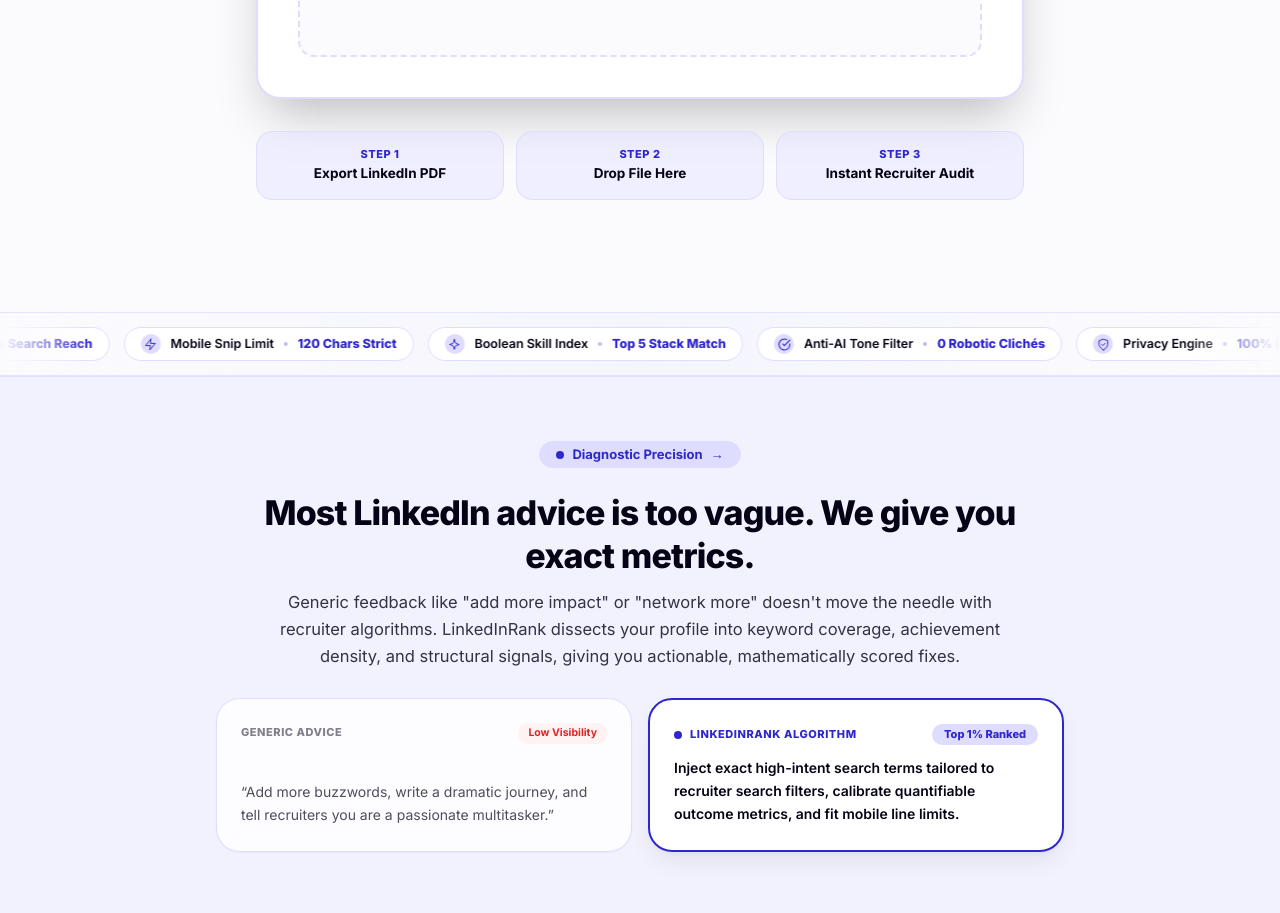
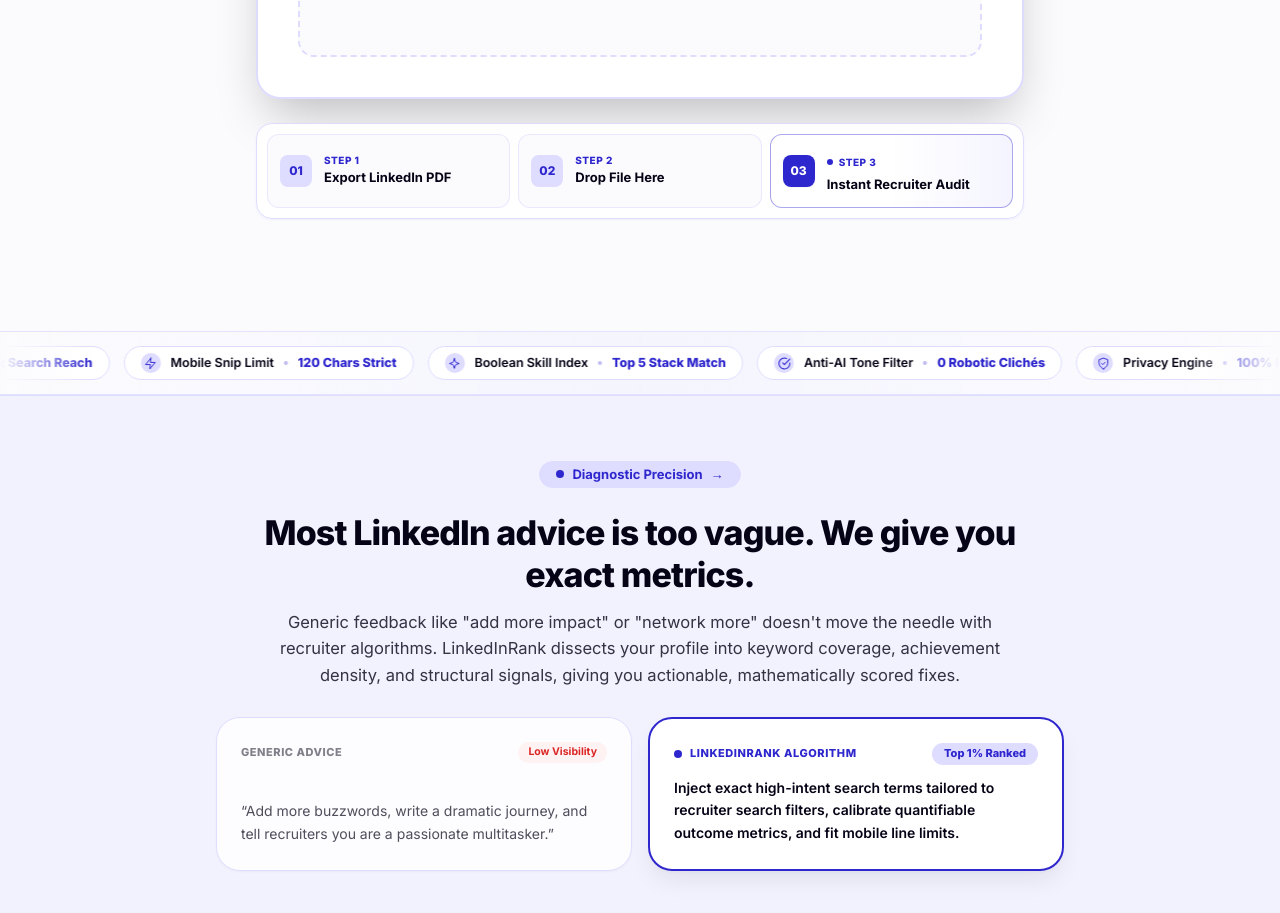
Before and after one commit to bhavishyasingla1/linkedinrank, a Next.js app: page / in a window 1280 px wide. Shown: the part 869-1782 px from the top of the page. Built offline with nearby package versions, Linux system fonts and the light colour scheme.

Commit message:
feat: redesign 3-step uploader guide into unified connected workflow bar with clean typography and badges

```diff
--- a/components/HeroUploaderStudio.tsx
+++ b/components/HeroUploaderStudio.tsx
@@ -256,19 +256,57 @@
                 </div>
             </div>
 
-            {/* ── 3-Step Microbar Below Window in Lavender Pill Fills ── */}
-            <div className="mt-8 grid grid-cols-1 sm:grid-cols-3 gap-3 text-center">
-                <div className="flex items-center sm:flex-col justify-between sm:justify-center p-3.5 rounded-2xl bg-[#dedcff]/40 border border-[#dedcff] hover:bg-[#dedcff]/70 transition-colors">
-                    <span className="text-[11px] font-extrabold text-[#2f27ce] uppercase tracking-wider">Step 1</span>
-                    <span className="text-[13.5px] font-bold text-[#050315]">Export LinkedIn PDF</span>
-                </div>
-                <div className="flex items-center sm:flex-col justify-between sm:justify-center p-3.5 rounded-2xl bg-[#dedcff]/40 border border-[#dedcff] hover:bg-[#dedcff]/70 transition-colors">
-                    <span className="text-[11px] font-extrabold text-[#2f27ce] uppercase tracking-wider">Step 2</span>
-                    <span className="text-[13.5px] font-bold text-[#050315]">Drop File Here</span>
-                </div>
-                <div className="flex items-center sm:flex-col justify-between sm:justify-center p-3.5 rounded-2xl bg-[#dedcff]/40 border border-[#dedcff] hover:bg-[#dedcff]/70 transition-colors">
-                    <span className="text-[11px] font-extrabold text-[#2f27ce] uppercase tracking-wider">Step 3</span>
-                    <span className="text-[13.5px] font-bold text-[#050315]">Instant Recruiter Audit</span>
+            {/* ── 3-Step Workflow Pipeline Connected Bar ── */}
+            <div className="mt-6 p-2 sm:p-2.5 rounded-2xl bg-white/90 border border-[#dedcff] shadow-sm shadow-[#2f27ce]/5 backdrop-blur-md">
+                <div className="grid grid-cols-1 sm:grid-cols-3 gap-2 relative">
+                    {/* Step 1 */}
+                    <div className="flex items-center gap-3 p-3 rounded-xl bg-[#fbfbfe] border border-[#dedcff]/60 hover:border-[#2f27ce]/40 transition-all group">
+                        <div className="w-8 h-8 rounded-lg bg-[#dedcff] text-[#2f27ce] font-extrabold text-[12px] flex items-center justify-center shrink-0 group-hover:scale-105 transition-transform shadow-2xs">
+                            01
+                        </div>
+                        <div className="text-left min-w-0">
+                            <span className="block text-[10px] font-extrabold text-[#2f27ce] uppercase tracking-wider leading-none">
+                                Step 1
+                            </span>
+                            <span className="block text-[13px] font-bold text-[#050315] truncate mt-0.5">
+                                Export LinkedIn PDF
+                            </span>
+                        </div>
+                    </div>
+
+                    {/* Step 2 */}
+                    <div className="flex items-center gap-3 p-3 rounded-xl bg-[#fbfbfe] border border-[#dedcff]/60 hover:border-[#2f27ce]/40 transition-all group">
+                        <div className="w-8 h-8 rounded-lg bg-[#dedcff] text-[#2f27ce] font-extrabold text-[12px] flex items-center justify-center shrink-0 group-hover:scale-105 transition-transform shadow-2xs">
+                            02
+                        </div>
+                        <div className="text-left min-w-0">
+                            <span className="block text-[10px] font-extrabold text-[#2f27ce] uppercase tracking-wider leading-none">
+                                Step 2
+                            </span>
+                            <span className="block text-[13px] font-bold text-[#050315] truncate mt-0.5">
+                                Drop File Here
+                            </span>
+                        </div>
+                    </div>
+
+                    {/* Step 3 */}
+                    <div className="flex items-center gap-3 p-3 rounded-xl bg-gradient-to-r from-white via-white to-[#dedcff]/30 border border-[#2f27ce]/40 hover:border-[#2f27ce] transition-all group relative overflow-hidden">
+                        <div className="w-8 h-8 rounded-lg bg-[#2f27ce] text-white font-extrabold text-[12px] flex items-center justify-center shrink-0 group-hover:scale-105 transition-transform shadow-xs">
+                            03
+                        </div>
+                        <div className="text-left min-w-0">
+                            <span className="inline-flex items-center gap-1.5 text-[10px] font-extrabold text-[#2f27ce] uppercase tracking-wider leading-none">
+                                <span className="relative flex h-1.5 w-1.5 shrink-0">
+                                    <span className="animate-ping absolute inline-flex h-full w-full rounded-full bg-[#2f27ce] opacity-75" />
+                                    <span className="relative inline-flex rounded-full h-1.5 w-1.5 bg-[#2f27ce]" />
+                                </span>
+                                Step 3
+                            </span>
+                            <span className="block text-[13px] font-bold text-[#050315] truncate mt-0.5">
+                                Instant Recruiter Audit
+                            </span>
+                        </div>
+                    </div>
                 </div>
             </div>
         </div>
```
